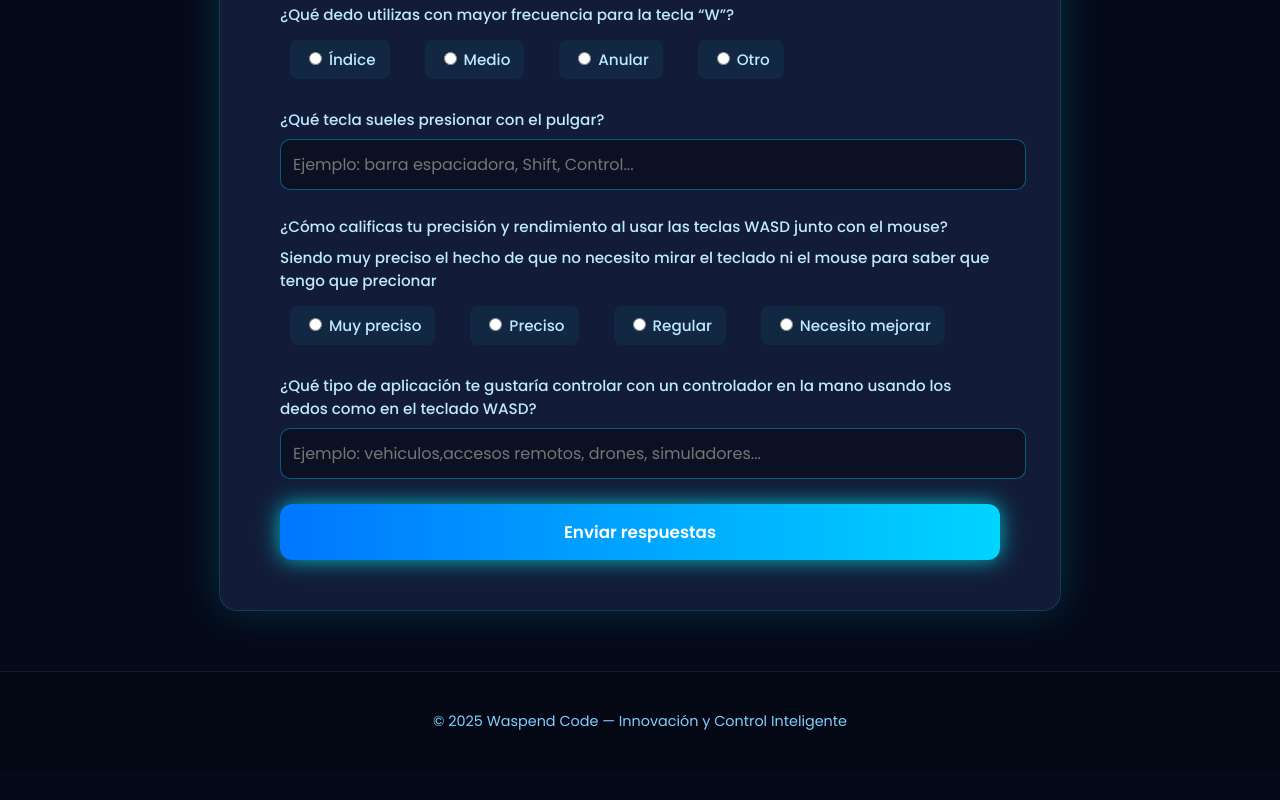
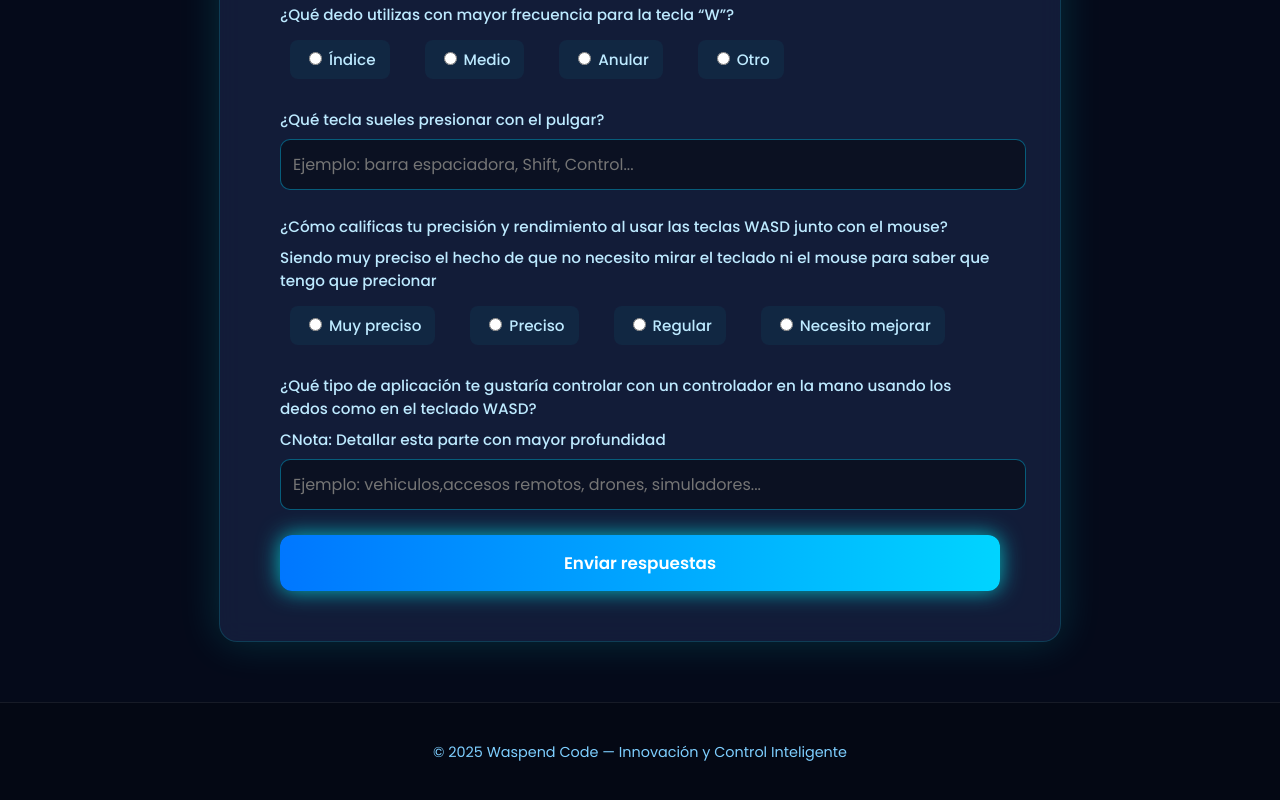
Before and after one commit to JeanAlexander/waspend-code-test, a website: page encuesta.html in a window 1280 px wide. Shown: the part 848-1648 px from the top of the page. Before the commit the page ends 1619 px from the top, so only its background shows below. Drawn offline with Linux system fonts and the light colour scheme.

Commit message:
Update encuesta.html

```diff
--- a/encuesta.html
+++ b/encuesta.html
@@ -79,7 +79,9 @@
 
         <div class="form-group">
           <label>¿Qué tipo de aplicación te gustaría controlar con un controlador en la mano usando los dedos como en el teclado WASD?</label>
+          <label>CNota: Detallar esta parte con mayor profundidad</label>
           <input type="text" id="pregunta6" placeholder="Ejemplo: vehiculos,accesos remotos, drones, simuladores...">
+
         </div>
 
         <button type="submit" class="btn-enviar glow">Enviar respuestas</button>
```
